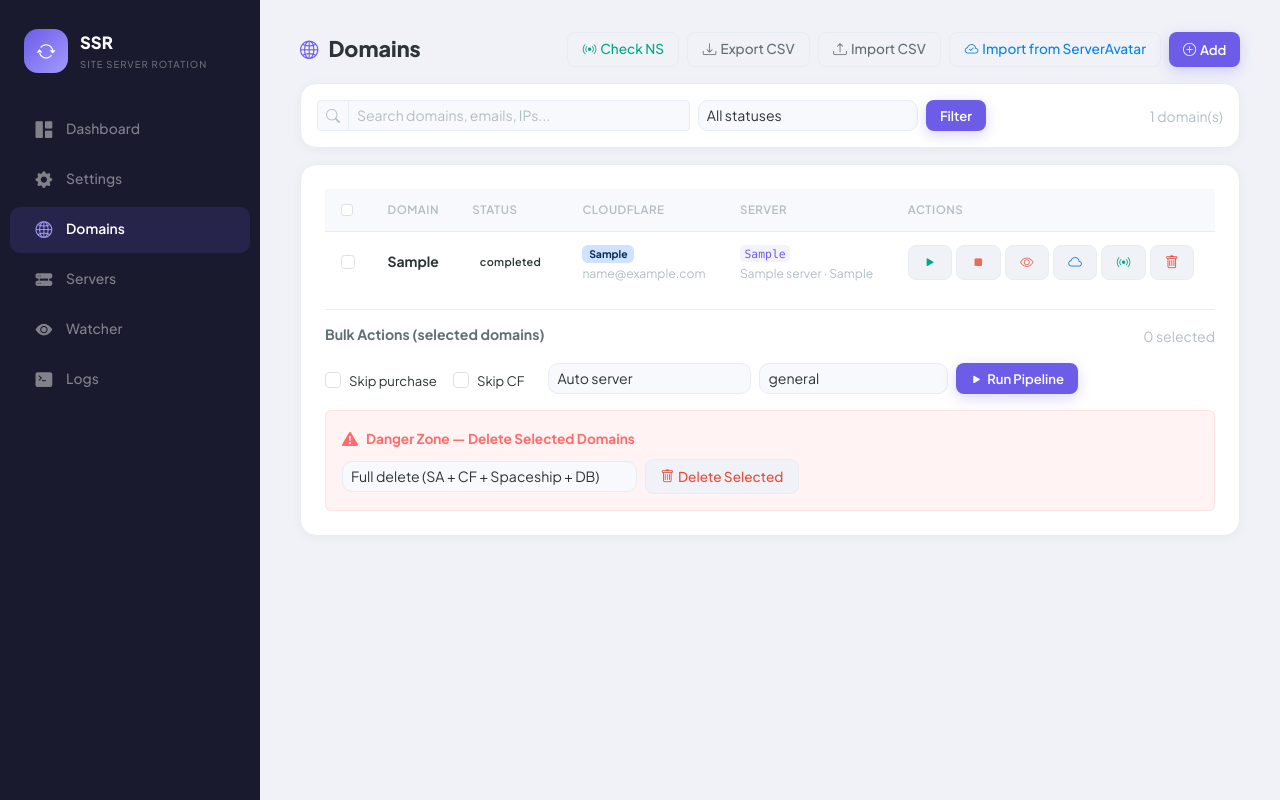
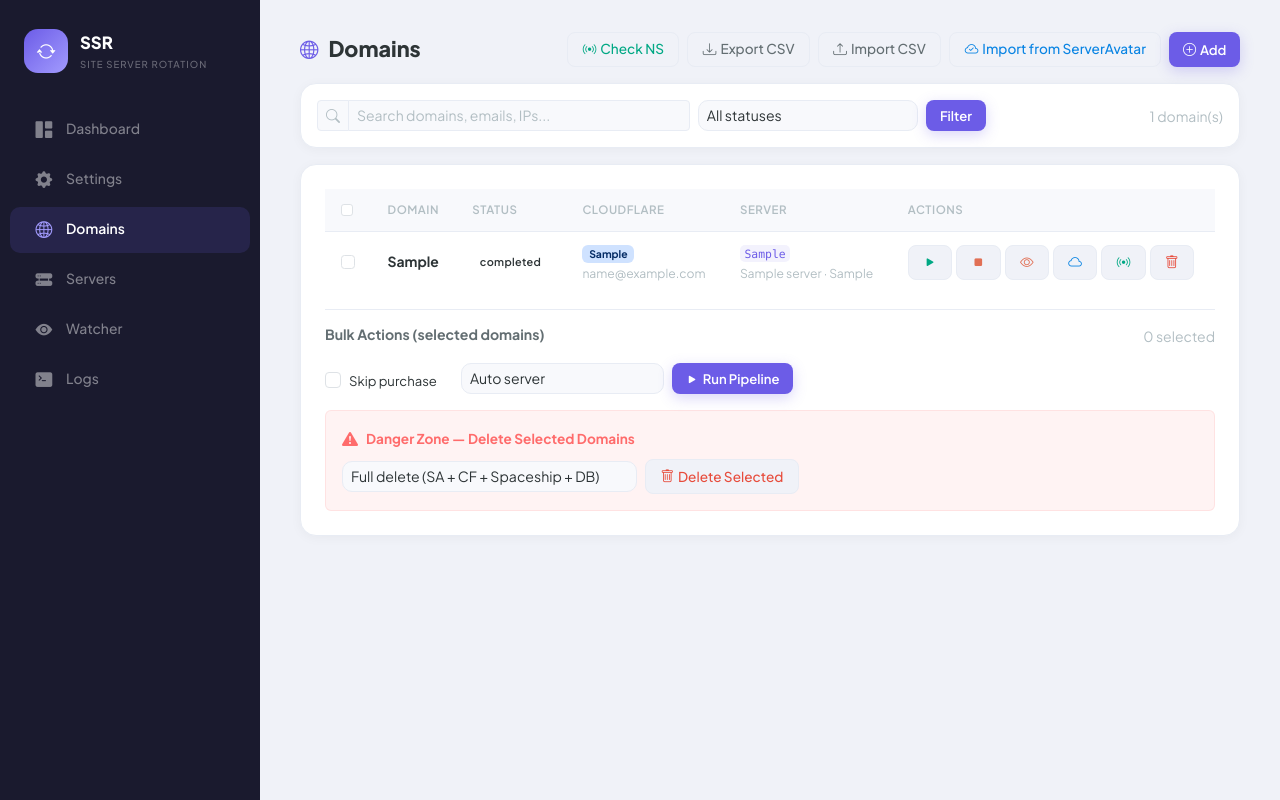
Before and after one commit to nirveshdagar/ssr, a Flask app: page /domains in a window 1280 px wide. Run offline with Flask 3, Linux system fonts and the light colour scheme; tables that the repository leaves empty hold one stand-in row (values such as "Sample post").

Commit message:
P2: remove zombie skip_cf and niche controls from pipeline UI + API
skip_cf was the toggle for the old CF auto-signup flow that was
removed in Phase 2 cleanup. niche was a v1 user-supplied hint for
website_generator that v2 replaced with domain-name niche inference.

Both controls were submitted by the dashboard and silently swallowed
by **_legacy_kwargs in run_full_pipeline / run_bulk_pipeline — looking
like real options to the operator while doing nothing. Misleading.

Removed:
  - skip_cf checkbox from bulk row + per-domain modal in domains.html
  - niche text input from bulk row + per-domain modal in domains.html
  - request.form reads in api_run_pipeline + api_run_bulk
  - skip_cf=, niche= kwargs in those calls
  - **_legacy_kwargs catch-all from run_full_pipeline + run_bulk_pipeline

The internal niche concept (LLM infers it from the domain) is unchanged
— only the dead user-facing override is gone.

Co-Authored-By: Claude Opus 4.7 (1M context) <noreply@anthropic.com>

```diff
--- a/app.py
+++ b/app.py
@@ -1027,14 +1027,12 @@ def api_cancel_pipeline(domain):
 @login_required
 def api_run_pipeline(domain):
     skip_purchase = request.form.get("skip_purchase") == "on"
-    skip_cf = request.form.get("skip_cf") == "on"
     server_id = request.form.get("server_id")
-    niche = request.form.get("niche", "general")
     start_from = request.form.get("start_from")
     server_id = int(server_id) if server_id else None
     start_from = int(start_from) if start_from else None
-    thread = run_full_pipeline(domain, skip_purchase=skip_purchase, skip_cf=skip_cf,
-                               server_id=server_id, niche=niche, start_from=start_from)
+    thread = run_full_pipeline(domain, skip_purchase=skip_purchase,
+                               server_id=server_id, start_from=start_from)
     if thread is None:
         flash(f"Pipeline for {domain} already running — request ignored", "warning")
     else:
@@ -1047,9 +1045,7 @@ def api_run_pipeline(domain):
 def api_run_bulk():
     domain_ids = request.form.getlist("domain_ids")
     skip_purchase = request.form.get("skip_purchase") == "on"
-    skip_cf = request.form.get("skip_cf") == "on"
     server_id = request.form.get("server_id")
-    niche = request.form.get("niche", "general")
     server_id = int(server_id) if server_id else None
 
     domains_list = []
@@ -1059,7 +1055,7 @@ def api_run_bulk():
 
     if domains_list:
         run_bulk_pipeline(domains_list, skip_purchase=skip_purchase,
-                          skip_cf=skip_cf, server_id=server_id, niche=niche)
+                          server_id=server_id)
         flash(f"Bulk pipeline started for {len(domains_list)} domains", "success")
     return redirect(url_for("domains_page"))
 
--- a/templates/domains.html
+++ b/templates/domains.html
@@ -115,9 +115,8 @@
         <!-- Run Pipeline -->
         <form action="/api/domains/run-bulk" method="POST" id="bulkForm" class="mb-3">
             <div class="row g-2 align-items-end">
-                <div class="col-auto"><div><div class="form-check form-check-inline"><input type="checkbox" class="form-check-input" name="skip_purchase" id="bS"><label class="form-check-label" for="bS" style="font-size:.82rem;">Skip purchase</label></div><div class="form-check form-check-inline"><input type="checkbox" class="form-check-input" name="skip_cf" id="bC"><label class="form-check-label" for="bC" style="font-size:.82rem;">Skip CF</label></div></div></div>
+                <div class="col-auto"><div class="form-check form-check-inline"><input type="checkbox" class="form-check-input" name="skip_purchase" id="bS"><label class="form-check-label" for="bS" style="font-size:.82rem;">Skip purchase</label></div></div>
                 <div class="col-auto"><select name="server_id" class="form-select form-select-sm"><option value="">Auto server</option>{% for s in servers %}<option value="{{ s.id }}">{{ s.name }} ({{ s.ip }})</option>{% endfor %}</select></div>
-                <div class="col-auto"><input type="text" name="niche" class="form-control form-control-sm" value="general" placeholder="Niche"></div>
                 <div class="col-auto"><button type="submit" class="btn btn-primary-s btn-primary-sm"><i class="bi bi-play-fill me-1"></i>Run Pipeline</button></div>
             </div>
         </form>
@@ -181,10 +180,9 @@
     <div class="modal-header"><h5 class="modal-title">Run Pipeline — <span id="pipeDomain" style="color:var(--primary);"></span></h5><button type="button" class="btn-close" data-bs-dismiss="modal"></button></div>
     <form id="pipelineForm" method="POST"><div class="modal-body">
         <div class="alert alert-info py-2 mb-3" style="background:var(--accent-blue-bg);border-color:rgba(9,132,227,.15);color:var(--accent-blue);"><small><i class="bi bi-info-circle me-1"></i><strong>Smart Resume</strong> — auto-detects completed steps.</small></div>
-        <div class="mb-3"><label class="form-label">Skip</label><div class="form-check"><input type="checkbox" class="form-check-input" name="skip_purchase" id="sP"><label class="form-check-label" for="sP">Skip purchase</label></div><div class="form-check"><input type="checkbox" class="form-check-input" name="skip_cf" id="sC"><label class="form-check-label" for="sC">Skip CF signup</label></div></div>
+        <div class="mb-3"><label class="form-label">Skip</label><div class="form-check"><input type="checkbox" class="form-check-input" name="skip_purchase" id="sP"><label class="form-check-label" for="sP">Skip purchase</label></div></div>
         <div class="mb-3"><label class="form-label">Start From</label><select name="start_from" class="form-select"><option value="">Auto-detect</option><option value="1">1 — Buy / Detect Domain</option><option value="2">2 — Assign CF Key</option><option value="3">3 — Create CF Zone</option><option value="4">4 — Set Nameservers</option><option value="5">5 — Wait for Zone Active</option><option value="6">6 — Pick / Provision Server</option><option value="7">7 — Create SA Site</option><option value="8">8 — Issue & Install Origin SSL</option><option value="9">9 — Generate Site Content</option><option value="10">10 — Upload index.php</option></select></div>
         <div class="mb-3"><label class="form-label">Server</label><select name="server_id" class="form-select"><option value="">Auto</option>{% for s in servers %}<option value="{{ s.id }}">{{ s.name }} ({{ s.ip }})</option>{% endfor %}</select></div>
-        <div class="mb-3"><label class="form-label">Niche</label><input type="text" name="niche" class="form-control" value="general"></div>
     </div><div class="modal-footer"><button type="button" class="btn btn-soft" data-bs-dismiss="modal">Cancel</button><button type="submit" class="btn btn-primary-s"><i class="bi bi-play-fill me-1"></i>Start</button></div></form>
 </div></div></div>
 
```
Also changed, not shown: modules/pipeline.py (+2 -5 lines).
